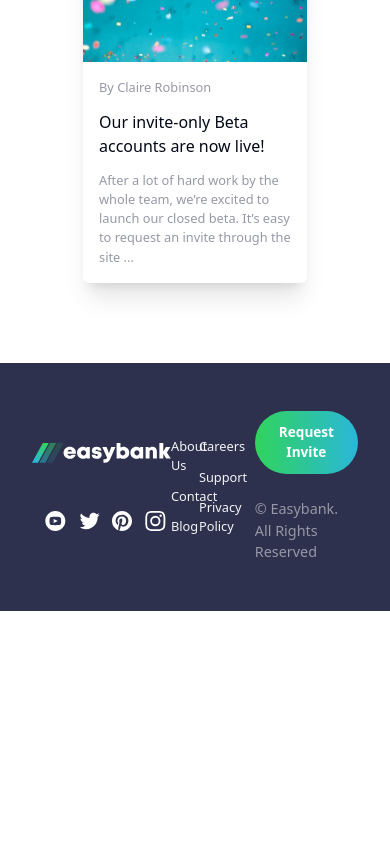
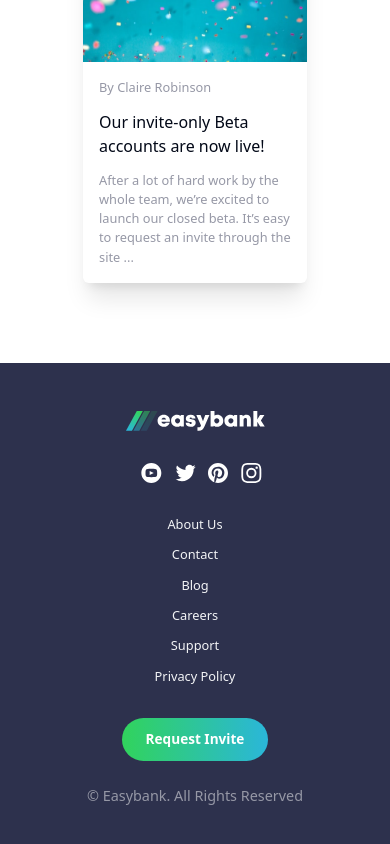
Before and after one commit to SouhailM07/fmc-easybank-landing-page, a React (Vite) app: page / in a window 390 px wide. Shown: the part 2607-3451 px from the top of the page. Before the commit the page ends 3218 px from the top, so only its background shows below. Built offline with nearby package versions, Linux system fonts and the light colour scheme; no server answers.

Commit message:
[Footer] component is now RESPONSIVE

```diff
--- a/src/components/Footer/Footer.tsx
+++ b/src/components/Footer/Footer.tsx
@@ -11,7 +11,7 @@
   return (
     <>
       <footer className="mt-[5rem] bg-PrimaryDarkBlue py-[3rem]">
-        <article className="flex justify-between max-w-[80rem] mx-auto px-[2rem] items-center">
+        <article className="">
           <S1 />
           <S2 />
           <S3 />
@@ -30,7 +30,7 @@
     instagram_logo,
   ];
   return (
-    <section className="space-y-[3rem] w-[13rem]">
+    <section className="lg:space-y-[3rem] space-y-[2rem] w-[13rem] flex flex-col max-lg:items-center ">
       <Logo />
       <ul className="flex space-x-[0.8rem] items-center " role="list ">
         {logos.map((e, i) => {
@@ -52,7 +52,7 @@
   const arr1: string[] = ["About Us", "Contact", "Blog"];
   const arr2: string[] = ["Careers", "Support", "Privacy Policy"];
   return (
-    <section className="grid-cols-3 grid w-[28rem] text-NeutralLightGrayishBlue text-[0.8rem]">
+    <section id="Footer__s2" className="">
       {[arr1, arr2].map((e, i) => {
         return (
           <ul role="list" key={i} className="space-y-[0.7rem] font-[500]">
@@ -72,8 +72,8 @@
 
 const S3 = () => {
   return (
-    <section className="text-NeutralGrayishBlue space-y-[1.5rem] flex flex-col">
-      <button className="btn px-[1.5rem] py-[0.7rem] self-end">
+    <section className="text-NeutralGrayishBlue max-lg:items-center space-y-[1.5rem] flex flex-col">
+      <button className="btn px-[1.5rem] py-[0.7rem] lg:self-end">
         Request Invite
       </button>
       <p className="text-[0.9rem]"> © Easybank. All Rights Reserved</p>
--- a/src/components/Footer/footer.css
+++ b/src/components/Footer/footer.css
@@ -3,3 +3,13 @@
 @tailwind utilities;
 @layer components {
 }
+
+footer article {
+  @apply flex justify-between max-lg:flex-col max-lg:space-y-[2rem] max-w-[80rem] mx-auto px-[2rem] items-center;
+}
+#Footer__s2 {
+  @apply lg:grid-cols-3 max-lg:text-center grid lg:w-[28rem] text-NeutralLightGrayishBlue text-[0.8rem];
+}
+#Footer__s2 {
+  @apply max-lg:space-y-[0.7rem];
+}
```
